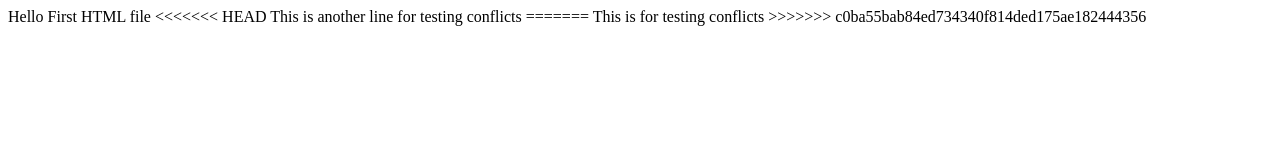
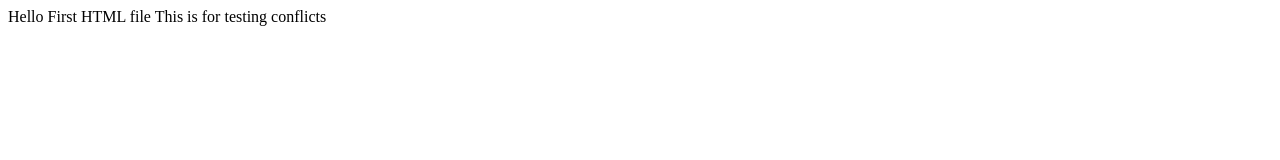
Before and after one commit to husseinshirvani/learning-git-repo, a plain HTML site: page html1.html in a window 1280 px wide. Drawn offline with Linux system fonts and the light colour scheme.

Commit message:
'resolving'

```diff
--- a/html1.html
+++ b/html1.html
@@ -7,10 +7,6 @@
 </head>
 <body>
     Hello First HTML file
-<<<<<<< HEAD
-    This is another line for testing conflicts
-=======
     This is for testing conflicts
->>>>>>> c0ba55bab84ed734340f814ded175ae182444356
 </body>
 </html>
```
